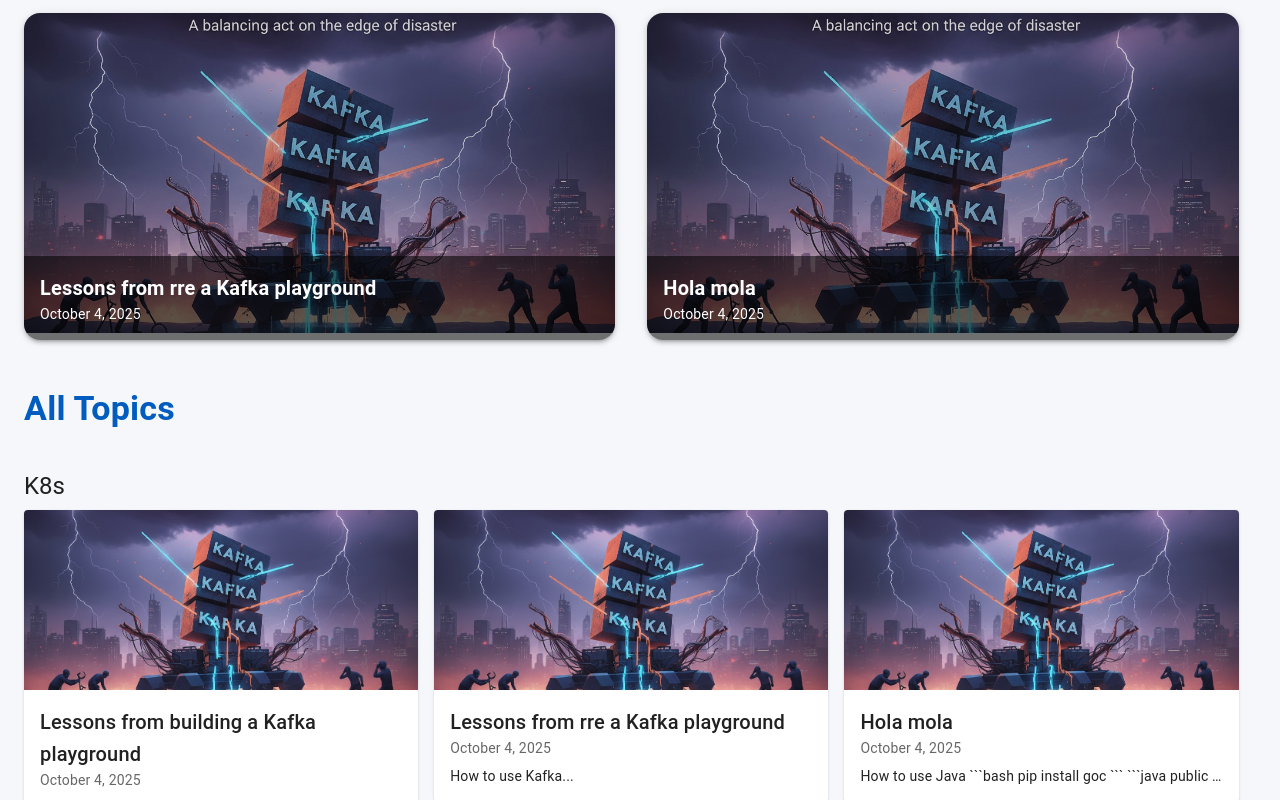
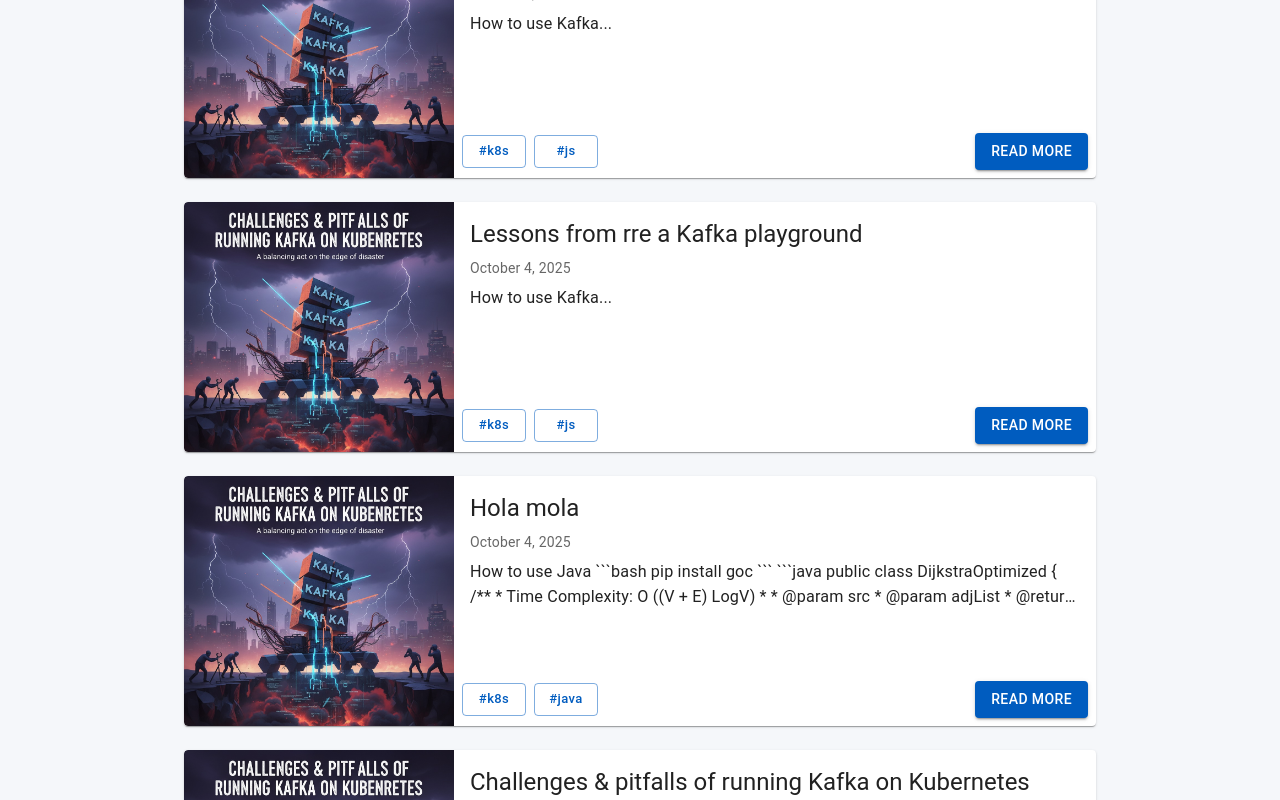
Before and after one commit to mehdihasan/mehdihasan.github.io, a Next.js app: page / in a window 1280 px wide. Shown: the part 920-1720 px from the top of the page. Built offline with nearby package versions, Linux system fonts and the light colour scheme.

Commit message:
Display blog style in the home page

```diff
--- a/pages/index.js
+++ b/pages/index.js
@@ -1,6 +1,7 @@
 // Home page with sections for top tags and latest articles
 import { getSortedPostsData } from '../lib/posts';
 import ArticleCard from '../components/ArticleCard';
+import ArticleCardHorizontal from '../components/ArticleCardHorizontal';
 import { Box, Typography, Container, Chip, Grid } from '@mui/material';
 import Navbar from '../components/Navbar';
 import Footer from '../components/Footer';
@@ -24,8 +25,6 @@
 }
 
 export default function Home({ posts, topTags }) {
-  // Pick top 3 featured articles (most recent)
-  const featured = posts.slice(0, 4);
   return (
     <>
       <Navbar />
@@ -88,122 +87,17 @@
             </a>
           ))}
         </Box>
-        {/* Featured Articles */}
+      </Container>
+      <Container maxWidth="md" sx={{ mt: 4 }}>
         <Typography
           variant="h4"
           sx={{ mb: 3, fontWeight: 600, color: 'primary.main' }}
         >
-          Featured
+          Latest Articles
         </Typography>
-        <Grid container columns={12} columnSpacing={4} rowSpacing={4} sx={{ mb: 6 }}>
-          {featured.map((post) => (
-            <Grid
-              key={post.slug}
-              sx={{
-                gridColumn: { xs: 'span 12', md: 'span 6' },
-                flexGrow: 0,
-                maxWidth: { md: '48%' },
-                flexBasis: { md: '48%' }
-              }}
-            >
-              <Box
-                sx={{
-                  position: 'relative',
-                  borderRadius: 4,
-                  overflow: 'hidden',
-                  boxShadow: 3,
-                  transition: 'transform 0.2s',
-                  '&:hover': { transform: 'scale(1.03)' }
-                }}
-              >
-                {post.coverImage && (
-                  <Box
-                    component="img"
-                    src={post.coverImage}
-                    alt={post.title}
-                    sx={{
-                      width: '100%',
-                      height: 320,
-                      objectFit: 'cover',
-                      filter: 'brightness(0.85)'
-                    }}
-                  />
-                )}
-                <Box
-                  sx={{
-                    position: 'absolute',
-                    bottom: 0,
-                    left: 0,
-                    width: '100%',
-                    bgcolor: 'rgba(0,0,0,0.55)',
-                    color: '#fff',
-                    p: 2
-                  }}
-                >
-                  <Typography variant="h6" sx={{ fontWeight: 700 }}>
-                    {post.title}
-                  </Typography>
-                  <Typography variant="body2">
-                    {new Date(post.date).toLocaleDateString('en-US', {
-                      year: 'numeric',
-                      month: 'long',
-                      day: 'numeric'
-                    })}
-                  </Typography>
-                </Box>
-                <Box
-                  sx={{
-                    position: 'absolute',
-                    top: 0,
-                    left: 0,
-                    width: '100%',
-                    height: '100%'
-                  }}
-                  component="a"
-                  href={`/${post.slug}`}
-                  aria-label={`Read article: ${post.title}`}
-                >
-                  <span style={{ position: 'absolute', width: 1, height: 1, overflow: 'hidden', clip: 'rect(0 0 0 0)' }}>
-                    {`Read article: ${post.title}`}
-                  </span>
-                </Box>
-              </Box>
-            </Grid>
-          ))}
-        </Grid>
-
-        {/* All Topics */}
-        <Typography
-          variant="h4"
-          sx={{ mt: 6, mb: 3, fontWeight: 600, color: 'primary.main' }}
-        >
-          All Topics
-        </Typography>
-        {topTags.map(tag => (
-          <Box key={tag} sx={{ mt: 5 }}>
-            <Typography variant="h5" gutterBottom>
-              {tag.charAt(0).toUpperCase() + tag.slice(1)}
-            </Typography>
-            <Grid container columns={12} columnSpacing={2}>
-              {posts
-                .filter(post => post.tags?.includes(tag))
-                .slice(0, 3)
-                .map(post => (
-                  <Grid
-                    key={post.slug}
-                    sx={{
-                      gridColumn: { xs: 'span 12', md: 'span 4', lg: 'span 4' },
-                      flexBasis: { md: '32%', lg: '32%' },
-                      maxWidth: { md: '32%', lg: '32%' }
-                    }}
-                  >
-                    <ArticleCard post={post} />
-                  </Grid>
-                ))}
-            </Grid>
-          </Box>
+        {posts.map(post => (
+          <ArticleCardHorizontal key={post.slug} post={post} />
         ))}
-
       </Container>
       <Footer />
     </>
```
